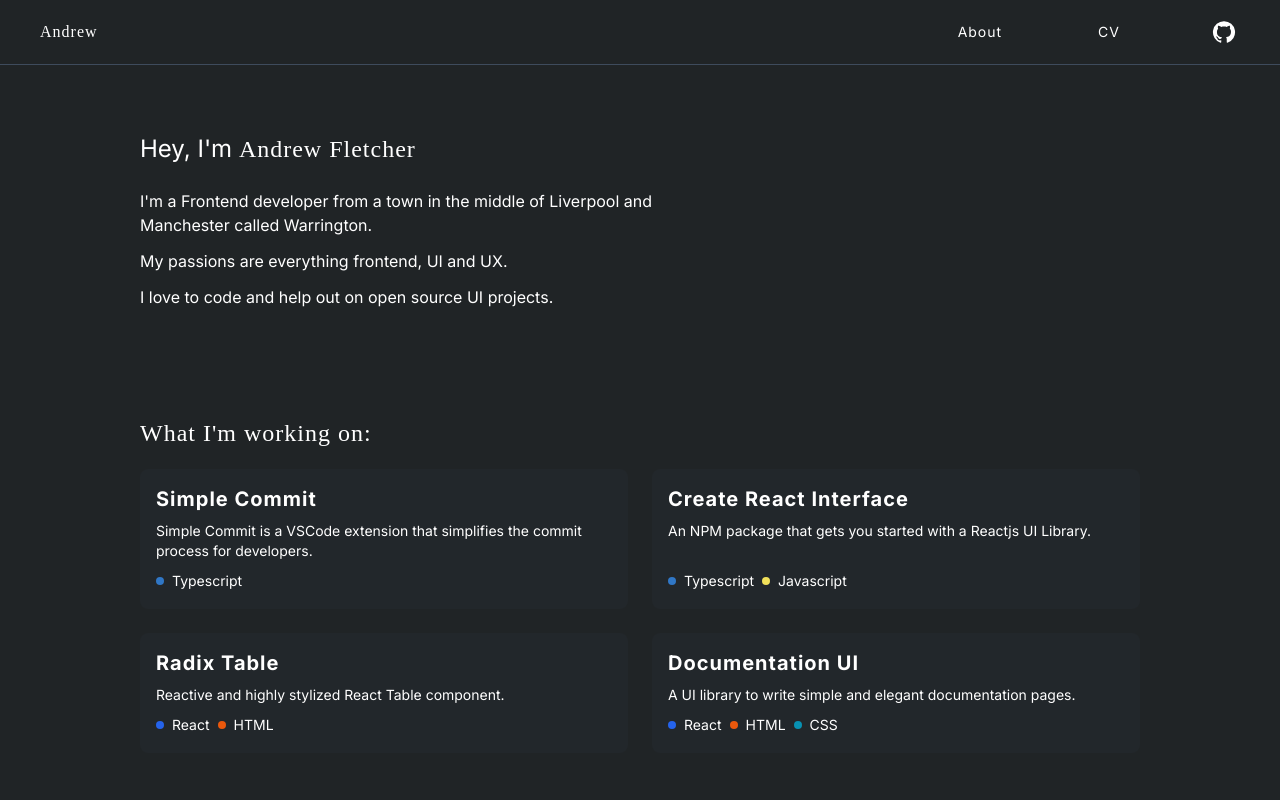
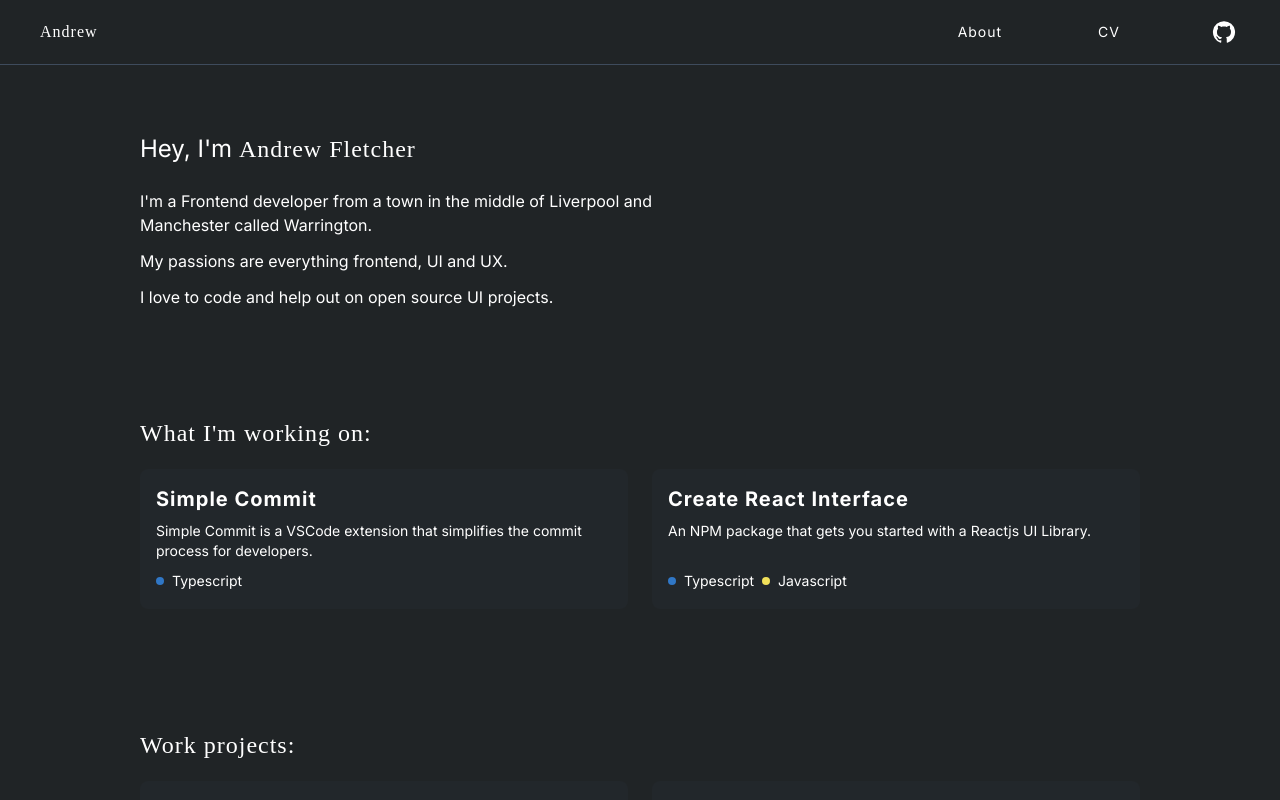
Before and after one commit to fletch-r/personal, a React (Vite) app: page / in a window 1280 px wide. Shown: the top 800 px of the page. Built offline with nearby package versions, Linux system fonts and the light colour scheme.

Commit message:
refactor: :bulb:  - Commented out projects that have no description for now

```diff
--- a/src/pages/home/sections/PersonalProjects.tsx
+++ b/src/pages/home/sections/PersonalProjects.tsx
@@ -30,7 +30,7 @@ function PersonalProjects() {
                 </a>
             </div>
 
-            <div className="w-full flex flex-col md:flex-row gap-6 mb-6">
+            {/* <div className="w-full flex flex-col md:flex-row gap-6 mb-6">
                 <a href="/radix-table" className="flex flex-1 justify-between gap-2 flex-col bg-oxford-main/10 hover:bg-transparent hover:bg-gradient-to-r hover:from-blue-600/10 hover:to-orange-600/10 p-4 rounded-lg invisible animate-slide-up-2">
                     <div className='flex flex-col gap-2'>
                         <h4 className="text-xl font-bold">Radix Table</h4>
@@ -58,7 +58,7 @@ function PersonalProjects() {
                         <p className='text-sm'>CSS</p>
                     </div>
                 </a>
-            </div>
+            </div> */}
         </section>
     )
 }
```
